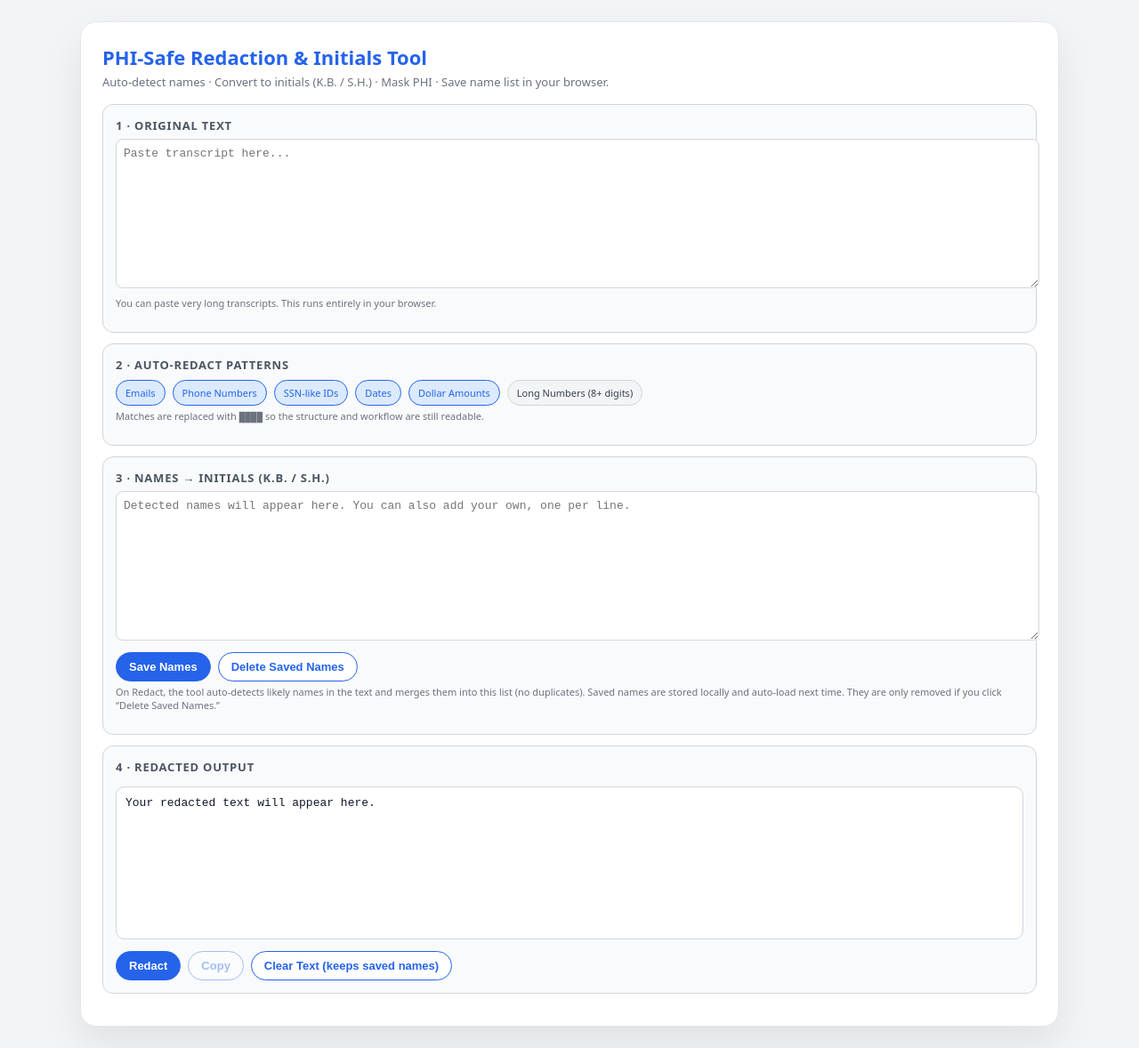
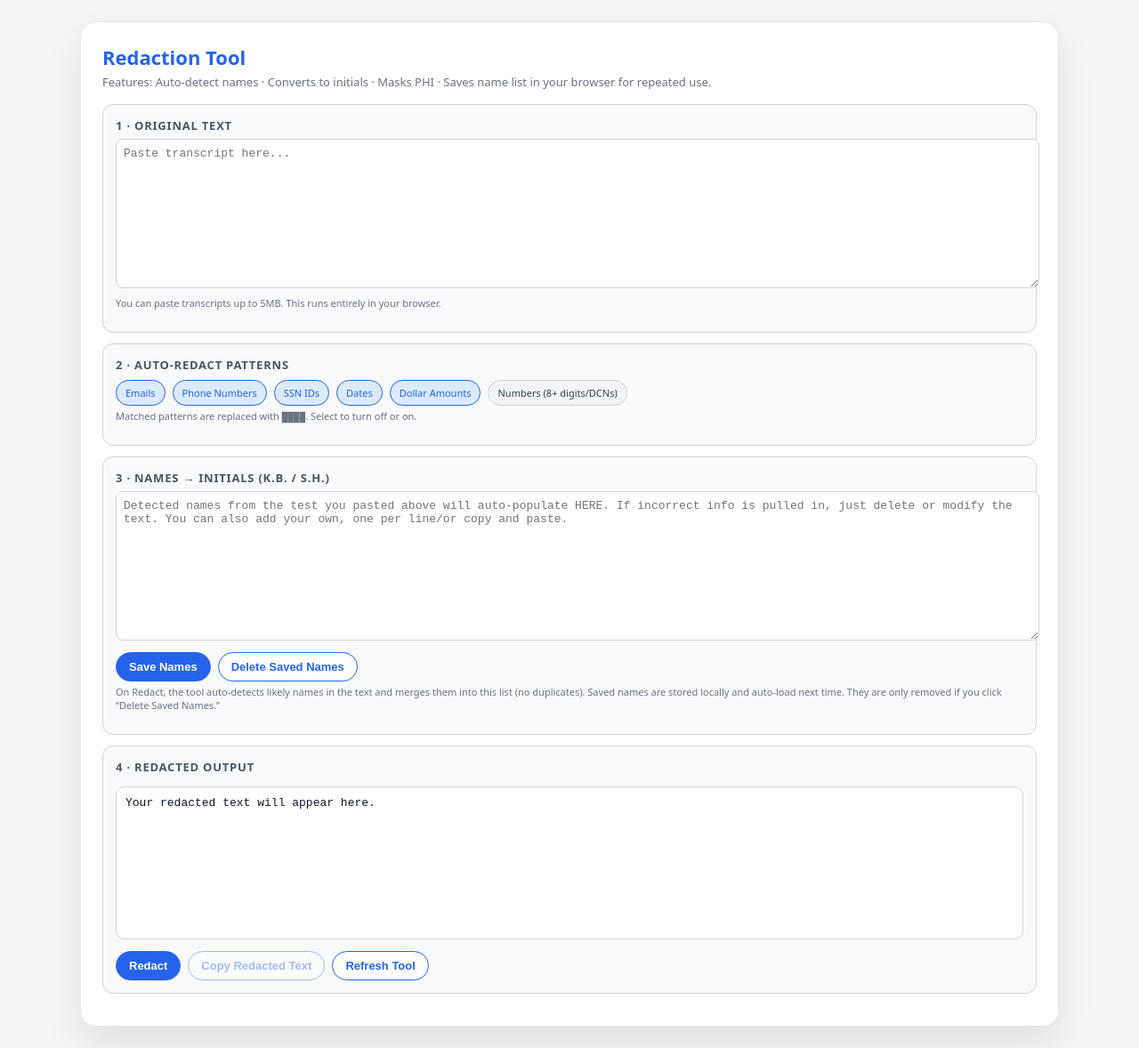
Before and after one commit to ProviderResolutionAdmin/Redaction-Tool, a plain HTML site: page index.html in a window 1280 px wide. Shown: the whole page at 89% size. Drawn offline with Linux system fonts and the light colour scheme.

Commit message:
Add files via upload

```diff
--- a/index.html
+++ b/index.html
@@ -3,7 +3,7 @@
 <html lang="en">
 <head>
 <meta charset="UTF-8">
-<title>Redaction Tool · Auto Names (V4)</title>
+<title>Redaction Tool</title>
 <meta name="viewport" content="width=device-width, initial-scale=1">
 <style>
   :root{
@@ -69,15 +69,15 @@
 <body>
 <div class="app">
   <div class="card">
-    <h1>PHI-Safe Redaction & Initials Tool</h1>
+    <h1>Redaction Tool</h1>
     <p class="subtitle">
-      Auto-detect names · Convert to initials (K.B. / S.H.) · Mask PHI · Save name list in your browser.
+      Features: Auto-detect names · Converts to initials · Masks PHI · Saves name list in your browser for repeated use.
     </p>
 
     <div class="panel">
       <h3>1 · Original Text</h3>
       <textarea id="inputText" placeholder="Paste transcript here..."></textarea>
-      <p class="helper">You can paste very long transcripts. This runs entirely in your browser.</p>
+      <p class="helper">You can paste transcripts up to 5MB. This runs entirely in your browser.</p>
     </div>
 
     <div class="panel">
@@ -85,17 +85,17 @@
       <div class="controls" id="patternChips">
         <div class="chip selected" data-pattern="email">Emails</div>
         <div class="chip selected" data-pattern="phone">Phone Numbers</div>
-        <div class="chip selected" data-pattern="ssn">SSN-like IDs</div>
+        <div class="chip selected" data-pattern="ssn">SSN IDs</div>
         <div class="chip selected" data-pattern="dates">Dates</div>
         <div class="chip selected" data-pattern="money">Dollar Amounts</div>
-        <div class="chip" data-pattern="numbers">Long Numbers (8+ digits)</div>
+        <div class="chip" data-pattern="numbers">Numbers (8+ digits/DCNs)</div>
       </div>
-      <p class="helper">Matches are replaced with <code>████</code> so the structure and workflow are still readable.</p>
+      <p class="helper">Matched patterns are replaced with <code>████</code>. Select to turn off or on.</p>
     </div>
 
     <div class="panel">
       <h3>3 · Names → Initials (K.B. / S.H.)</h3>
-      <textarea id="namesList" placeholder="Detected names will appear here. You can also add your own, one per line."></textarea>
+      <textarea id="namesList" placeholder="Detected names from the test you pasted above will auto-populate HERE. If incorrect info is pulled in, just delete or modify the text. You can also add your own, one per line/or copy and paste."></textarea>
       <div class="controls">
         <button class="btn primary" id="btnSaveNames">Save Names</button>
         <button class="btn" id="btnDeleteNames">Delete Saved Names</button>
@@ -111,8 +111,8 @@
       <pre id="outputText">Your redacted text will appear here.</pre>
       <div class="controls">
         <button class="btn primary" id="btnRedact">Redact</button>
-        <button class="btn" id="btnCopy" disabled>Copy</button>
-        <button class="btn" id="btnClear">Clear Text (keeps saved names)</button>
+        <button class="btn" id="btnCopy" disabled>Copy Redacted Text</button>
+        <button class="btn" id="btnClear">Refresh Tool</button>
       </div>
       <div id="copyAlert" class="helper" style="display:none;color:#166534;">Redacted text copied to clipboard.</div>
     </div>
```
